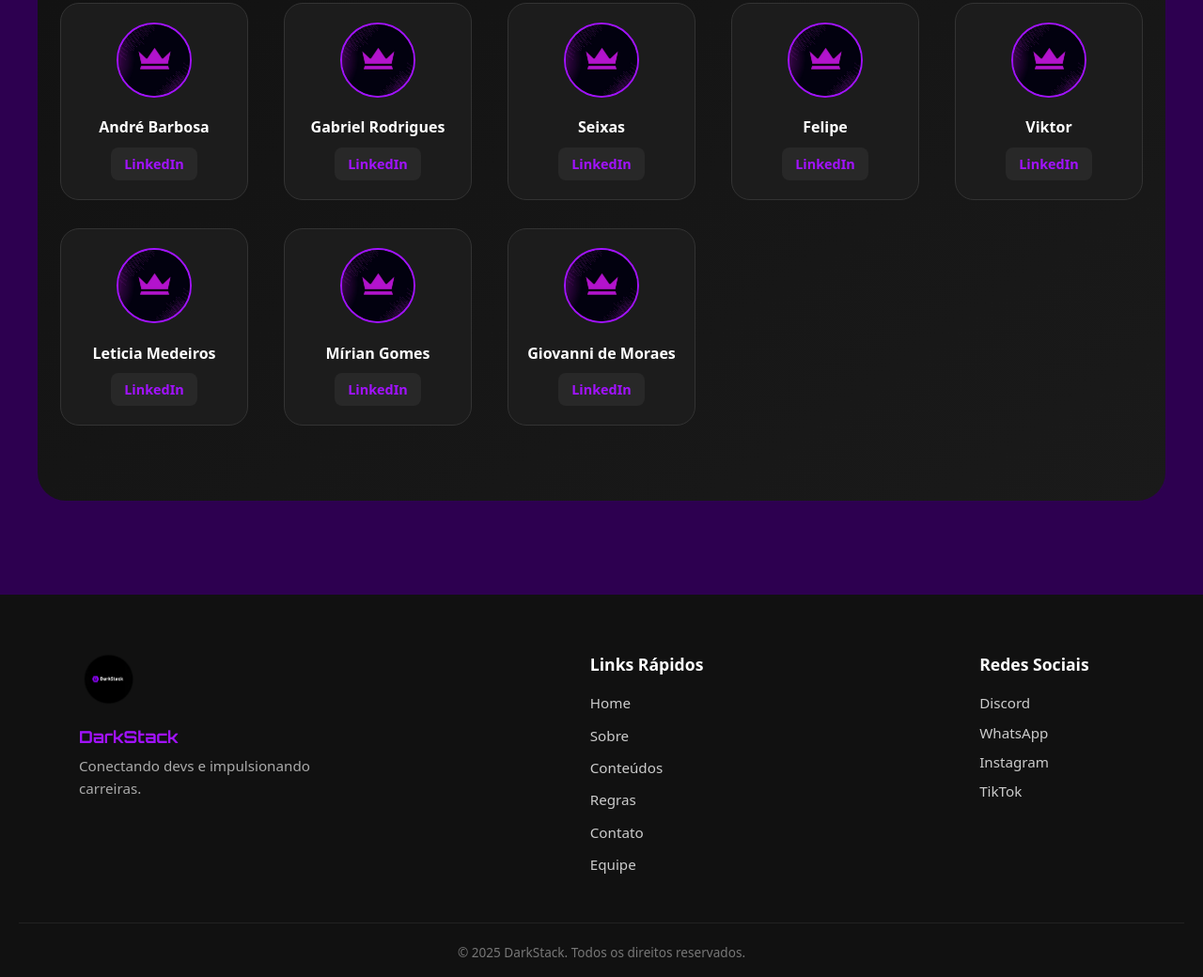
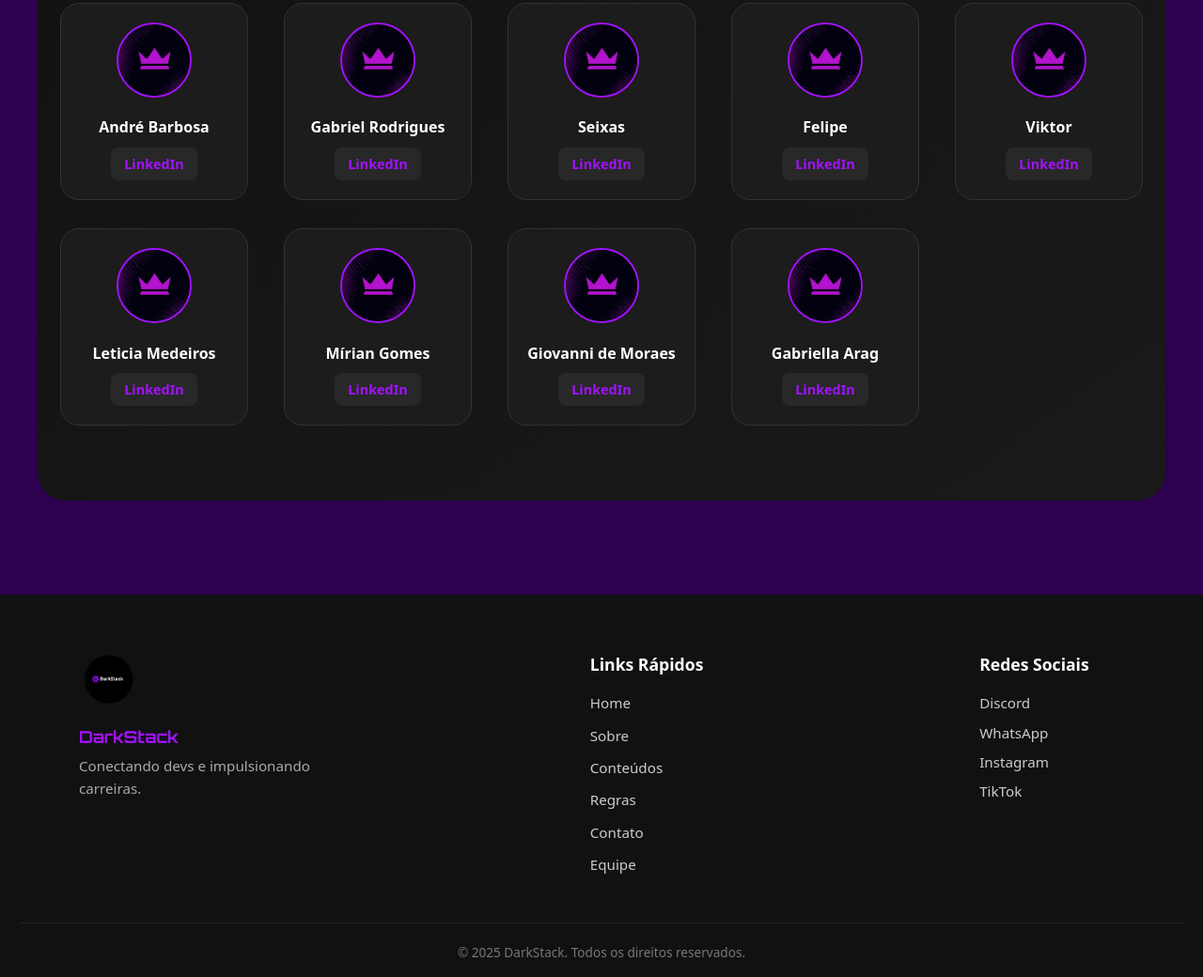
Before and after one commit to Leh-meh/landing-page-DarkStack-main, a plain HTML site: page about.html in a window 1280 px wide. Shown: the part 4306-5346 px from the top of the page at 94% size. Drawn offline with Linux system fonts and the light colour scheme.

Commit message:
atualização

```diff
--- a/about.html
+++ b/about.html
@@ -179,6 +179,12 @@
       <a href="https://www.linkedin.com/in/giovanni-de-moraes-santana-9432241b2/?utm_source=share&utm_campaign=share_via&utm_content=profile&utm_medium=android_app" target="_blank">LinkedIn</a>
     </div>
 
+     <div class="team-member">
+      <img src="assents/imagens/adm logo.jpg" alt="Gabriella Arag" />
+      <h3>Gabriella Arag</h3>
+      <a href="https://www.linkedin.com/in/gabriella-arag%C3%A3o-241676340?utm_source=share&utm_campaign=share_via&utm_content=profile&utm_medium=android_app" target="_blank">LinkedIn</a>
+    </div>
+
   </div>
 </section>
 
```
